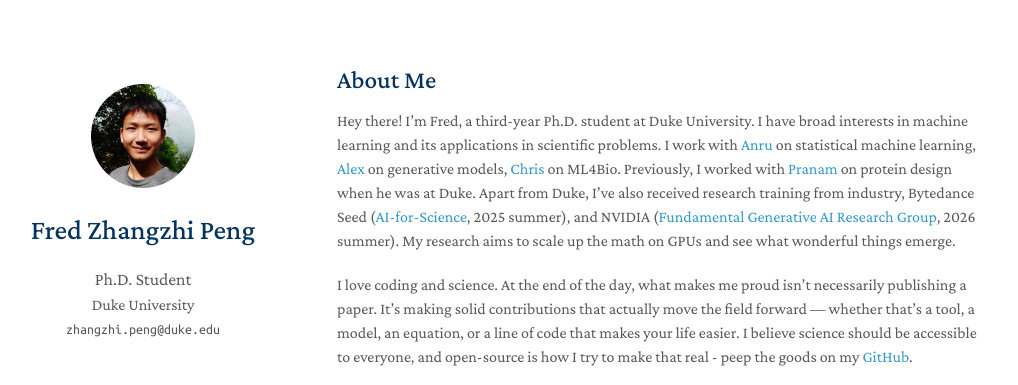
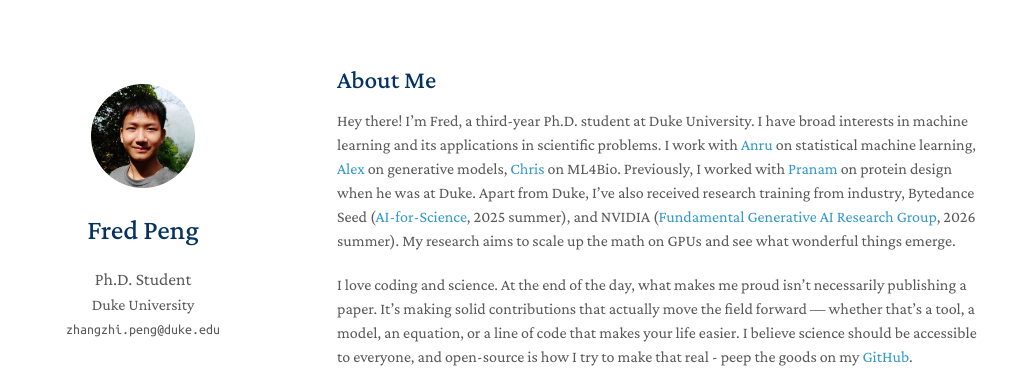
Before and after one commit to pengzhangzhi/home, a Jekyll site: the page built from index.md, in a window 1280 px wide. Shown: the top 385 px of the page, without its empty margins (133-1151 px from the left). Built offline with Jekyll 4.4.1, drawn with Linux system fonts in a browser that asks for light colours; nearby versions of some CDN libraries; a style sheet for code colours, icons or effects is not loaded; our own code applies the rules of GitHub Pages for plain Markdown files.

Commit message:
Update _config.yml

```diff
--- a/_config.yml
+++ b/_config.yml
@@ -1,5 +1,5 @@
 # Basic Information
-title: Fred Zhangzhi Peng
+title: Fred Peng
 position: Ph.D. Student
 affiliation: Duke University
 email: zhangzhi.peng@duke.edu
```
